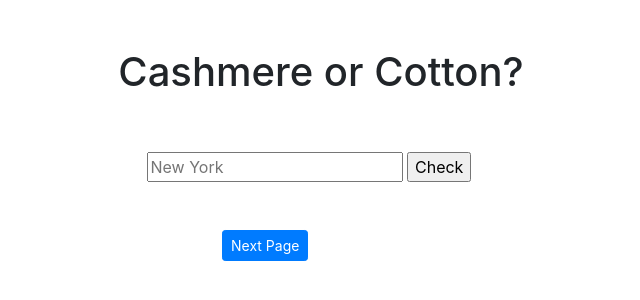
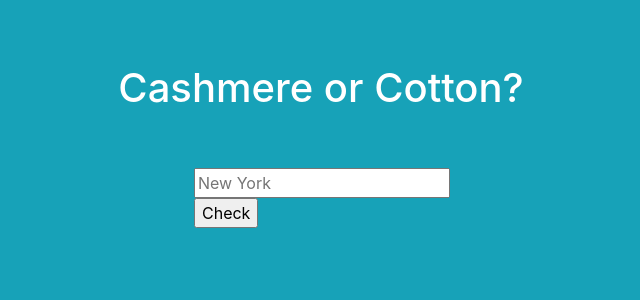
Before and after one commit to joyharjanto/whatshouldiwear, a Flask app: page / in a window 1280 px wide. Shown: the top 300 px of the page, without its empty margins (319-959 px from the left). Run offline with Flask 2, Linux system fonts and the light colour scheme; some libraries are stand-ins or nearby versions.

Commit message:
new changes

```diff
--- a/templates/base.html
+++ b/templates/base.html
@@ -7,10 +7,10 @@
     <link rel="stylesheet" href="https://stackpath.bootstrapcdn.com/bootstrap/4.5.0/css/bootstrap.min.css" integrity="sha384-9aIt2nRpC12Uk9gS9baDl411NQApFmC26EwAOH8WgZl5MYYxFfc+NcPb1dKGj7Sk" crossorigin="anonymous">
     {% block head %}{% endblock %}
   </head>
-  <body>
+  <body class="p-3 mb-2 bg-info text-white">
     {% block body %}
 
-    <div class="container">
+    <div class="container-xl" style ="height:100%">
       <div class="row">
         <div class="col">
 
@@ -26,7 +26,7 @@
         <div class="col">
 
         </div>
-        <div class="col-5">
+        <div class="col-4">
           <form class="ml-5 pb-5" action="/" method = "POST">
             <input type="text" name="content" id="content" placeholder="New York">
             <input type="submit" value="Check">
@@ -37,33 +37,15 @@
         </div>
       </div>
       <div class="row">
-        <div class="col"></div>
-        <div class="col-9">
+        <div class="col-md-3"></div>
+        <div class="col-md-6">
           {% if suggestion %}
-          <h5 id="answer" class="ml-5 pb-5"> It is a day of {{a_description}} at {{address}}. You should wear {{suggestion}}. </h2>
+          <h5 id="answer" class="ml-5 pb-5"> It is a day of {{a_description}} in {{address}}. <br> You should wear {{suggestion}}. </h2>
           {% endif %}
         </div>
-        <div class="col"></div>
-        <!-- <div class="col"></div>
-        <div class="col"></div> -->
-        <!-- <div class="col">
-          1 of 3
-        </div> -->
-        <!-- <div class="col-5"> -->
-
-        <!-- </div> -->
-        <!-- <div class="col">
-          3 of 3
-        </div> -->
+        <div class="col-md-3"></div>
       </div>
-      <div class="row">
-        <div class="col"></div>
-        <div class="col"></div>
-        <div class="col"><button type="button" class="btn btn-primary btn-sm" >Next Page</button></div>
-        <div class="col"></div>
-        <div class="col"></div>
-      </div>
-    </div>
+  </div>
 
     {% endblock %}
 
```
